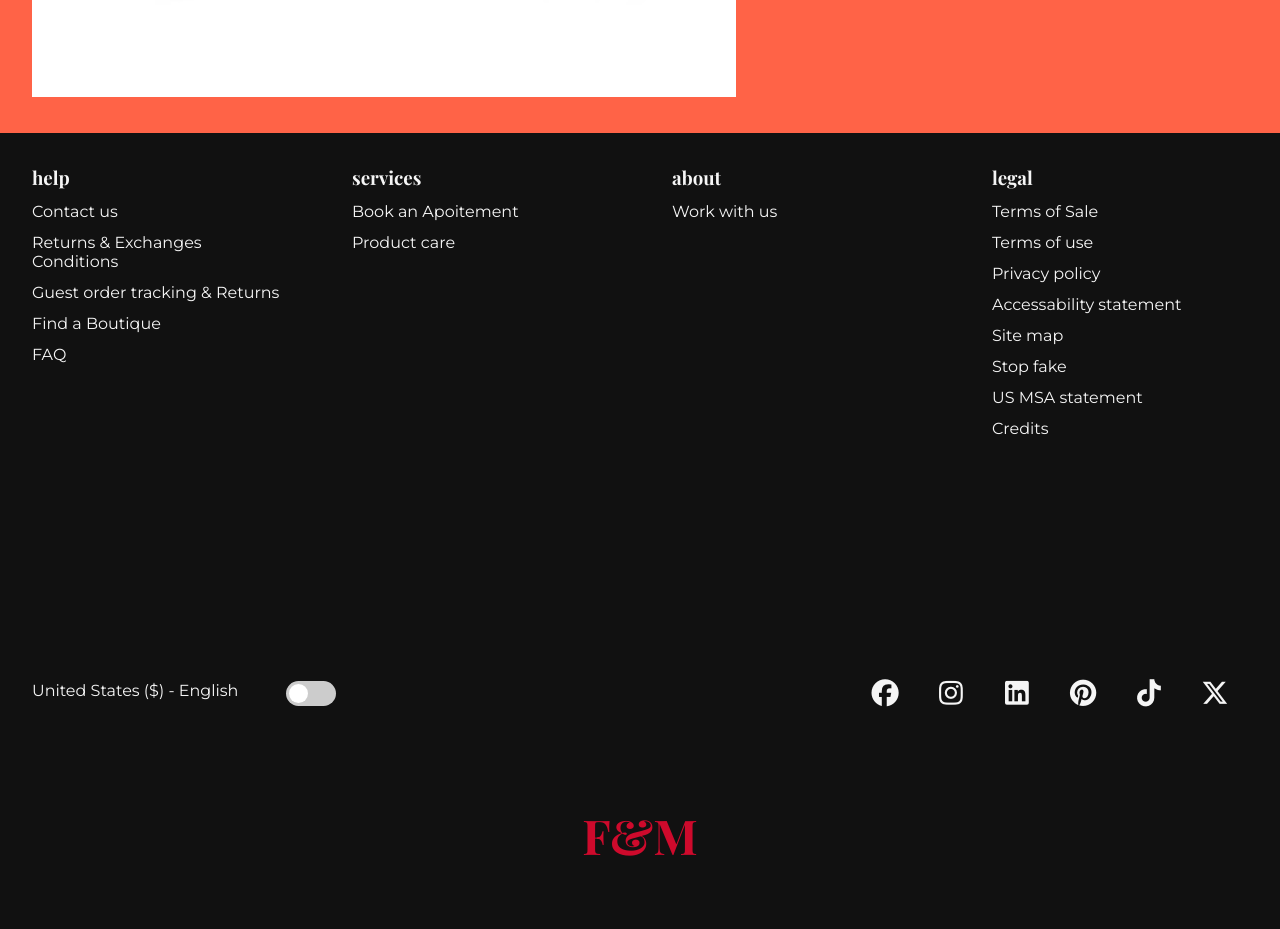
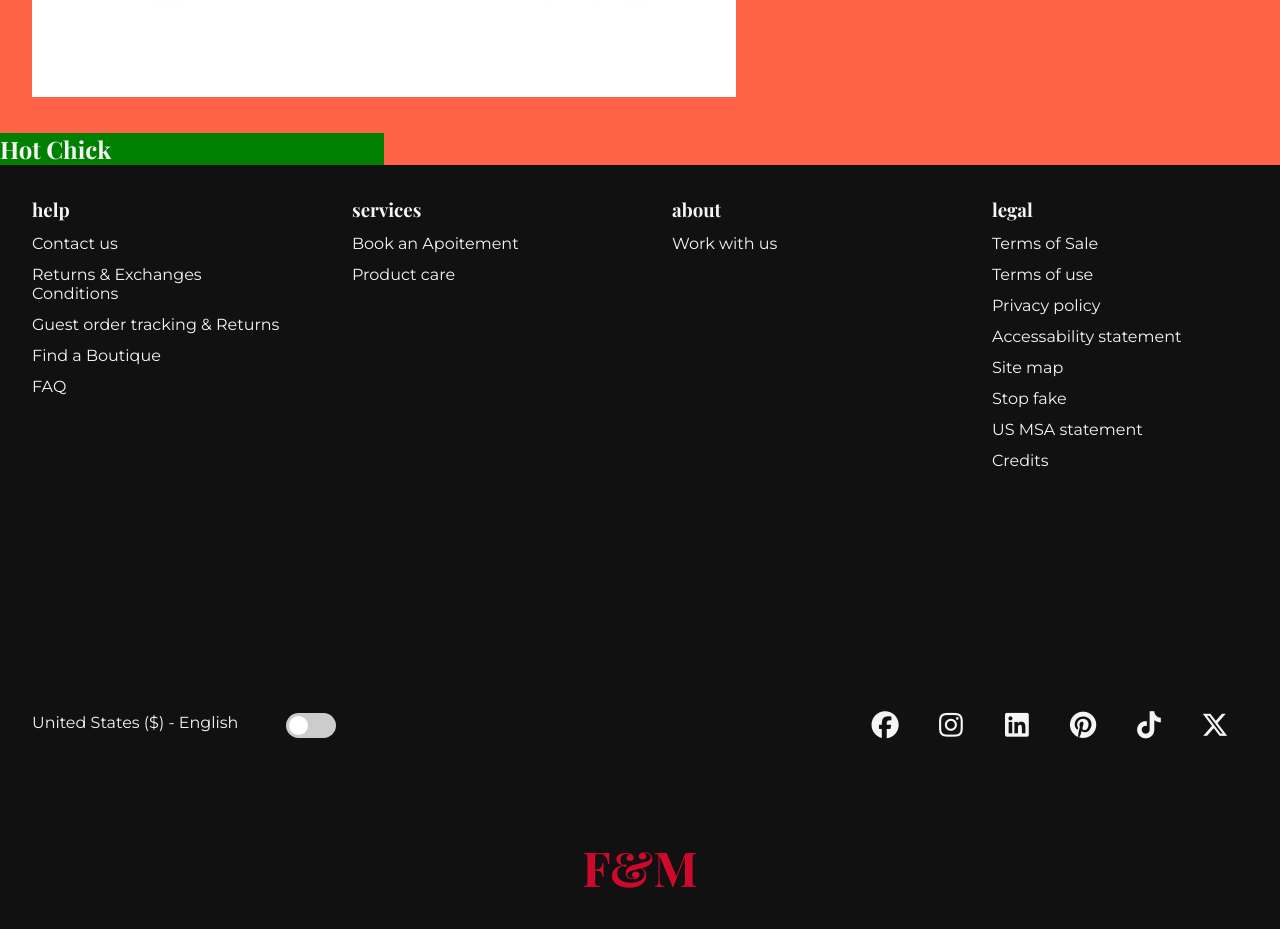
Before and after one commit to yusef-codes10/f-and-m, a Vue app: page /product/hot-chick-100 in a window 1280 px wide. Shown: the part 800-1729 px from the top of the page. Built offline with nearby package versions, Linux system fonts and the light colour scheme.

Commit message:
adding the product details section

```diff
--- a/src/views/ProductDetailsView.vue
+++ b/src/views/ProductDetailsView.vue
@@ -38,6 +38,9 @@ console.log(findTheProduct)
       <div class="img">
         <img :src="findTheProduct().preview[0]" alt="" />
       </div>
+      <div class="product-details">
+        <h2 class="title">{{ findTheProduct().title }}</h2>
+      </div>
     </div>
   </div>
 </template>
@@ -60,6 +63,11 @@ console.log(findTheProduct)
 .img img {
   width: 100%;
 }
+
+.product-details {
+  background-color: green;
+  width: 30%;
+}
 </style>
 
 <!-- TODO optimization: use computed property instead of the called function -->
```
